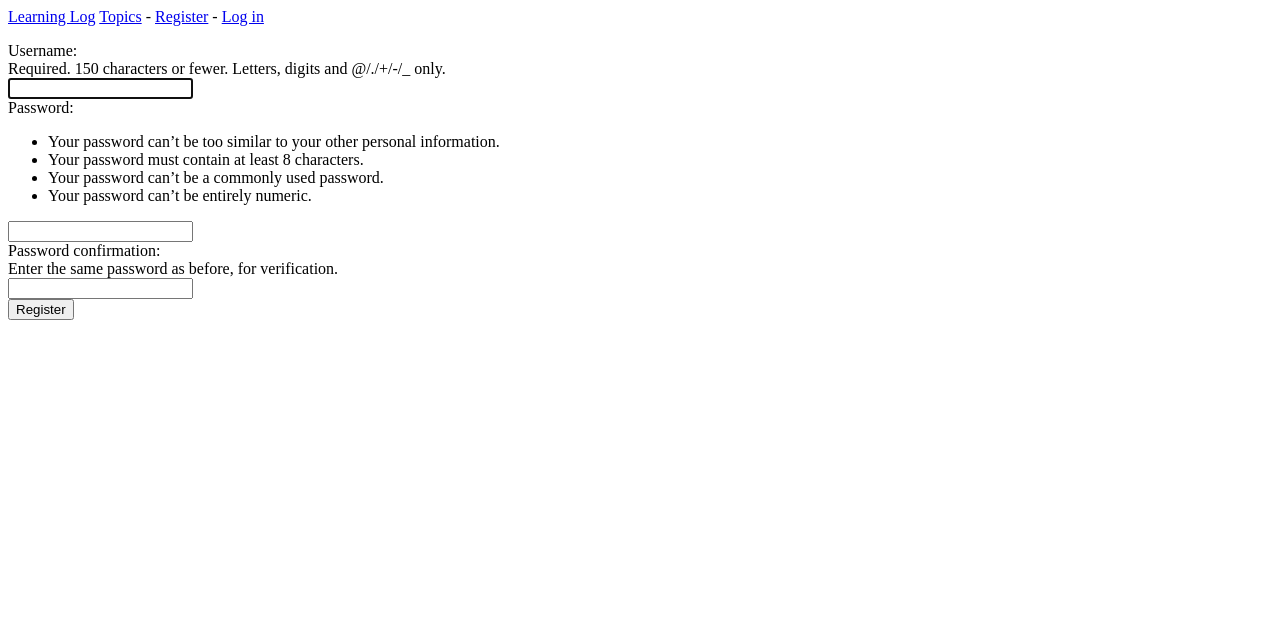
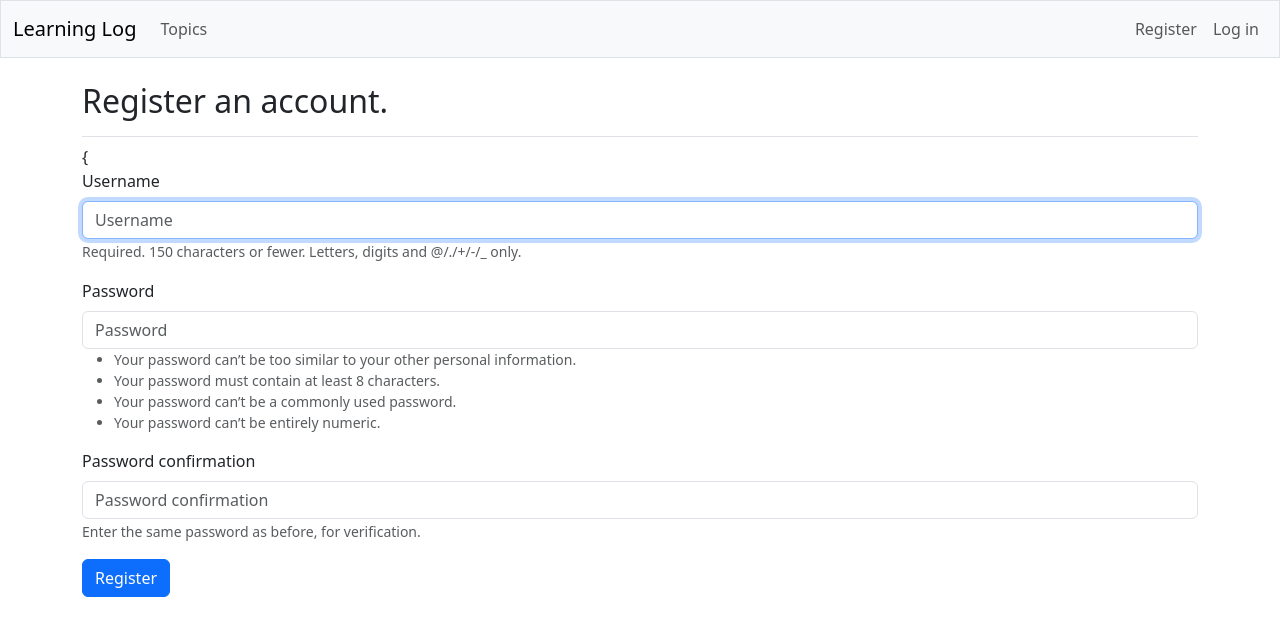
Before and after one commit to ShiitakeAndBeef/project-3, a Django app: page /accounts/register/ in a window 1280 px wide. Shown: the top 636 px of the page. Run offline with Django 5.2, Linux system fonts and the light colour scheme; some libraries are stand-ins or nearby versions.

Commit message:
Style all pages with Bootstrap 5; add hero unit to home page

```diff
--- a/accounts/templates/registration/register.html
+++ b/accounts/templates/registration/register.html
@@ -1,12 +1,16 @@
 {% extends "learning_logs/base.html" %}
+{% load django_bootstrap5 %}
+
+{% block page_header %}
+  <h2>Register an account.</h2>
+{% endblock page_header %}
 
 {% block content %}
 
   <form action="{% url 'accounts:register' %}" method='post'>
     {% csrf_token %}
-    {{ form.as_div }}
-
-    <button name="submit">Register</button>
+    {{% bootstrap_form form %}
+    {% bootstrap_button button_type="submit" content="Register" %}
   </form>
 
 {% endblock content %}
--- /dev/null
+++ b/learning_logs/static/learning_logs/custom.css
@@ -0,0 +1,15 @@
+/* Bootstrap 5 removed the .jumbotron component which existed in Bootstrap 4.
+   This recreates it. */
+.jumbotron {
+  padding: 2rem 1rem;
+  margin-bottom: 2rem;
+  background-color: var(--bs-light, #f8f9fa);
+  border: 1px solid var(--bs-border-color, #dee2e6);
+  border-radius: 0.5rem;
+}
+
+@media (min-width: 576px) {
+  .jumbotron {
+    padding: 4rem 2rem;
+  }
+}
--- a/learning_logs/templates/learning_logs/base.html
+++ b/learning_logs/templates/learning_logs/base.html
@@ -1,20 +1,76 @@
-<p>
-  <a href="{% url 'learning_logs:index' %}">Learning Log</a>
-  <a href="{% url 'learning_logs:topics' %}">Topics</a> -
+<!doctype html>
+<html lang="en">
+<head>
+  <meta charset="utf-8">
+  <meta name="viewport" content="width=device-width, initial-scale=1">
+  <title>Learning Log</title>
+
+  {% load django_bootstrap5 %}
+  {% bootstrap_css %}
+  {% load static %}
+  <link rel="stylesheet" href="{% static 'learning_logs/custom.css' %}">
+  {% bootstrap_javascript %}
+
+</head>
+<body>
+  <nav class="navbar navbar-expand-md navbar-light bg-light mb-4 border">
+    <div class="container-fluid">
+      <a class="navbar-brand" href="{% url 'learning_logs:index' %}">
+          Learning Log</a>
+
+      <button class="navbar-toggler" type="button" data-bs-toggle="collapse"
+        data-bs-target="#navbarCollapse" aria-controls="navbarCollapse"
+        aria-expanded="false" aria-label="Toggle navigation">
+        <span class="navbar-toggler-icon"></span>
+      </button>
+
+      <div class="collapse navbar-collapse" id="navbarCollapse">
+        <ul class="navbar-nav me-auto mb-2 mb-md-0">
+          <li class="nav-item">
+            <a class="nav-link" href="{% url 'learning_logs:topics' %}">
+              Topics</a></li>
+        </ul> <!-- End of links on left side of navbar -->
+
+        <!-- Account-related links -->
+        <ul class="navbar-nav ms-auto mb-2 mb-md-0">
+
           {% if user.is_authenticated %}
-    Hello, {{ user.username }}.
+            <li class="nav-item">
+              <span class="navbar-text me-2">Hello, {{ user.username }}.
+                </span></li>
           {% else %}
-    <a href="{% url 'accounts:register' %}">Register</a> -
-    <a href="{% url 'accounts:login' %}">Log in</a>
+            <li class="nav-item">
+              <a class="nav-link" href="{% url 'accounts:register' %}">
+                  Register</a></li>
+            <li class="nav-item">
+              <a class="nav-link" href="{% url 'accounts:login' %}">
+                  Log in</a></li>
           {% endif %}
-</p>
+
+        </ul> <!-- End of account-related links -->
 
         {% if user.is_authenticated %}
           <form action="{% url 'accounts:logout' %}" method='post'>
             {% csrf_token %}
-    <button name='submit'>Log out</button>
+            <button name='submit' class='btn btn-outline-secondary btn-sm'>
+              Log out</button>
           </form>
         {% endif %}
 
+      </div> <!-- Closes collapsible parts of navbar -->
 
+    </div> <!-- Closes navbar's container -->
+  </nav> <!-- End of navbar -->
+
+  <main class="container">
+    <div class="pb-2 mb-2 border-bottom">
+      {% block page_header %}{% endblock page_header %}
+    </div>
+
+    <div>
       {% block content %}{% endblock content %}
+    </div>
+  </main>
+
+</body>
+</html>
--- a/ll_project/settings.py
+++ b/ll_project/settings.py
@@ -34,6 +34,9 @@ INSTALLED_APPS = [
     # My apps.
     'learning_logs',
     'accounts',
+
+    # Third party apps.
+    'django_bootstrap5',
 
     # Default django apps.
     'django.contrib.admin',
```
Also changed, not shown: accounts/templates/registration/login.html (+7 -2 lines), learning_logs/templates/learning_logs/index.html (+14 -4 lines), learning_logs/templates/learning_logs/topic.html (+18 -16 lines), learning_logs/templates/learning_logs/topics.html (+9 -6 lines). Lines whose indentation alone changed are shown as unchanged.
